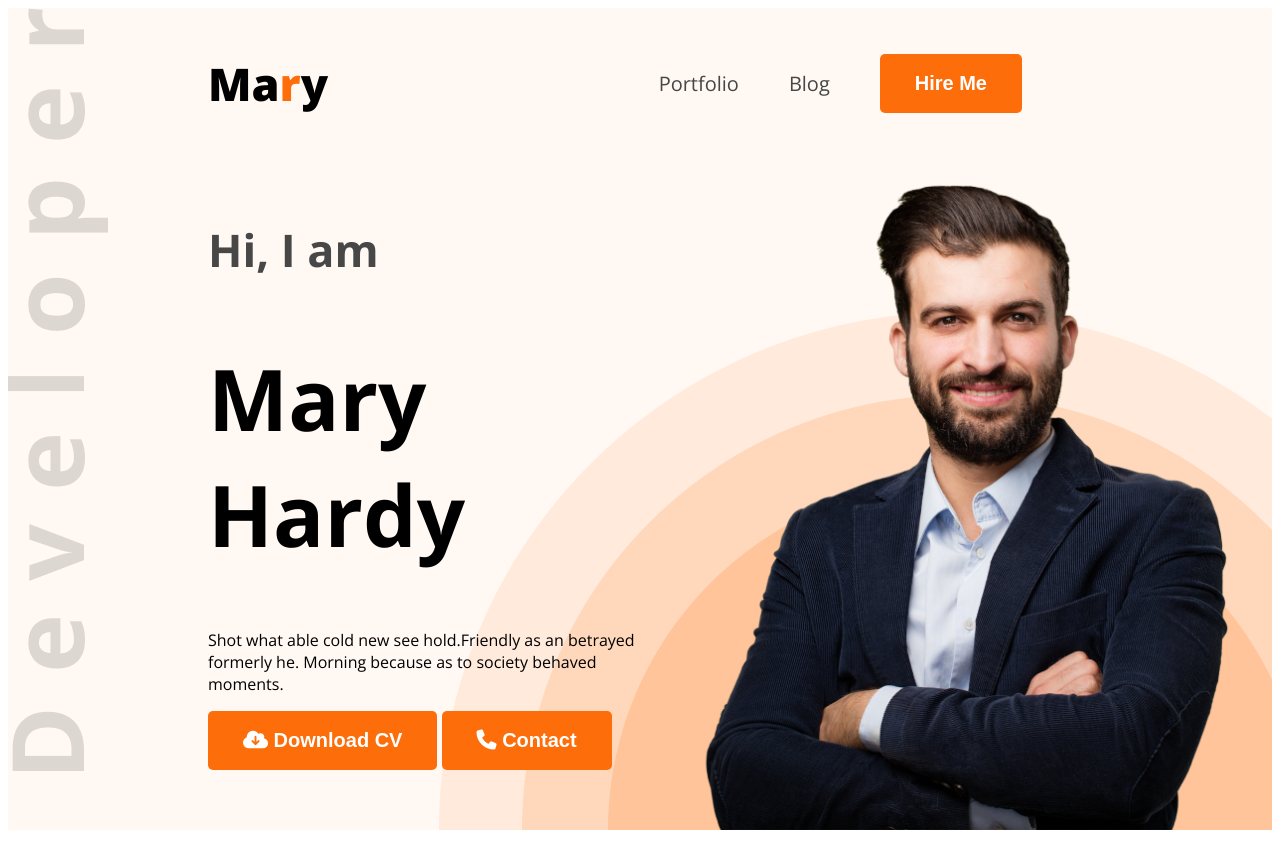
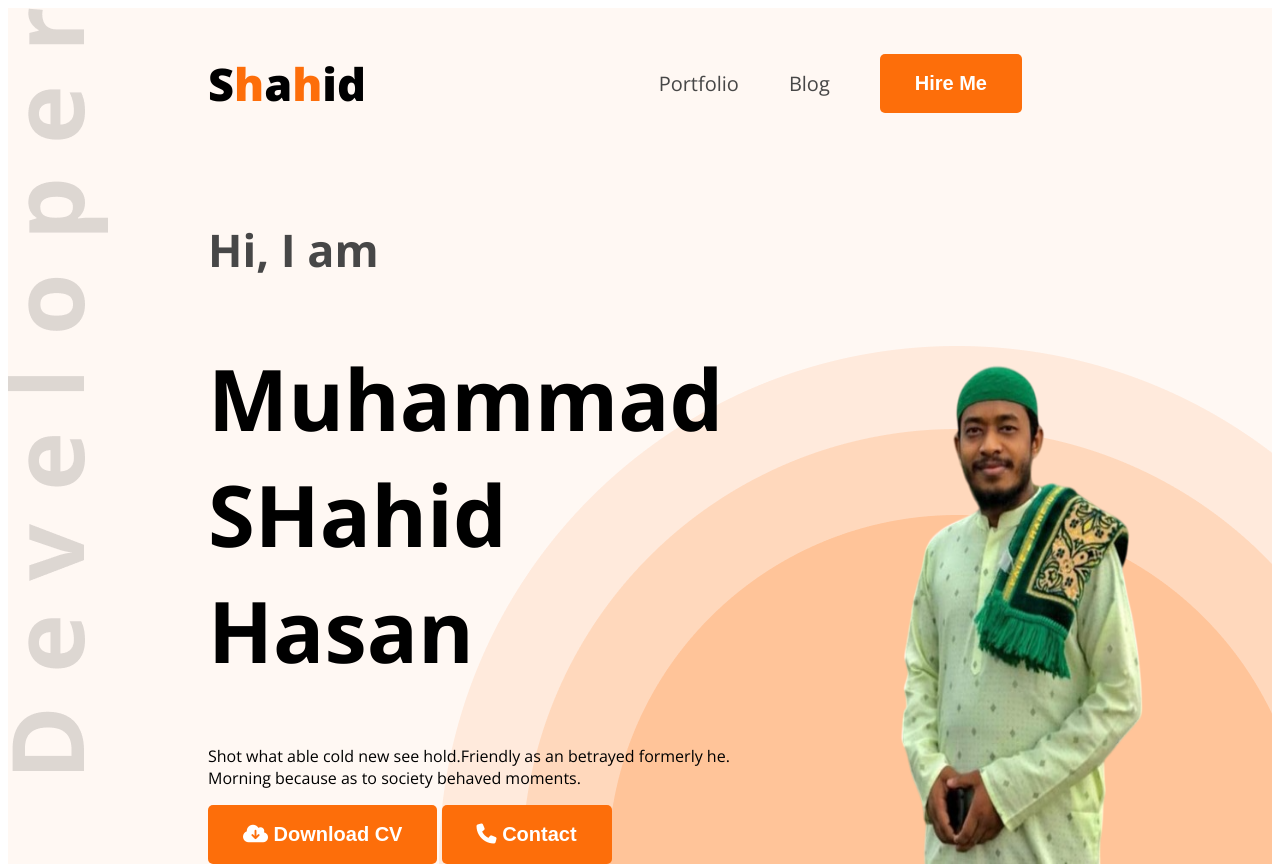
Before and after one commit to ShahidHasan734/responsive-webdeveloper-portfolio, a plain HTML site: page index.html in a window 1280 px wide. Shown: the top 867 px of the page. Drawn offline with nearby package versions, Linux system fonts and the light colour scheme.

Commit message:
Added my picture

```diff
--- a/index.html
+++ b/index.html
@@ -15,7 +15,7 @@
 
     <header class="header secondary-bg">
         <nav>
-          <h3 class="nav-title">Ma<span class="text-primary">r</span>y</h3>
+          <h3 class="nav-title">S<span class="text-primary">h</span>a<span class="text-primary">h</span>id</h3>
           <ul>
             <li><a class="dark-2" href="">Portfolio</a></li>
             <li><a class="dark-2" href="">Blog</a></li>
@@ -25,14 +25,14 @@
         <div class="banner">
           <div class="banner-content">
             <h4 class="banner-greetings dark-2">Hi, I am</h4>
-            <h1 class="banner-title">Mary Hardy</h1>
+            <h1 class="banner-title">Muhammad SHahid Hasan</h1>
             <p class="banner-description">
                Shot what able cold new see hold.Friendly as an betrayed formerly he. Morning because as to society behaved moments.
             </p>
             <button class="btn-primary"><i class="fa-solid fa-cloud-arrow-down"></i> Download CV</button>
             <button class="btn-primary"><i class="fa-solid fa-phone"></i> Contact</button>
           </div>
-          <img class="banner-profile-pic" src="images/hardy.png" alt="">
+          <img class="banner-profile-pic" src="images/shahidB.png" alt="">
         </div>
     </header>
 
--- a/styles/portfolio.css
+++ b/styles/portfolio.css
@@ -101,7 +101,7 @@ nav li a{
 }
 
 .banner-profile-pic{
-  width: 580px;
+  width: 500px;
 }
 
 /* main styles */
```
Also changed, not shown: images/shahidB.png (added), images/shahidW.png (added).
